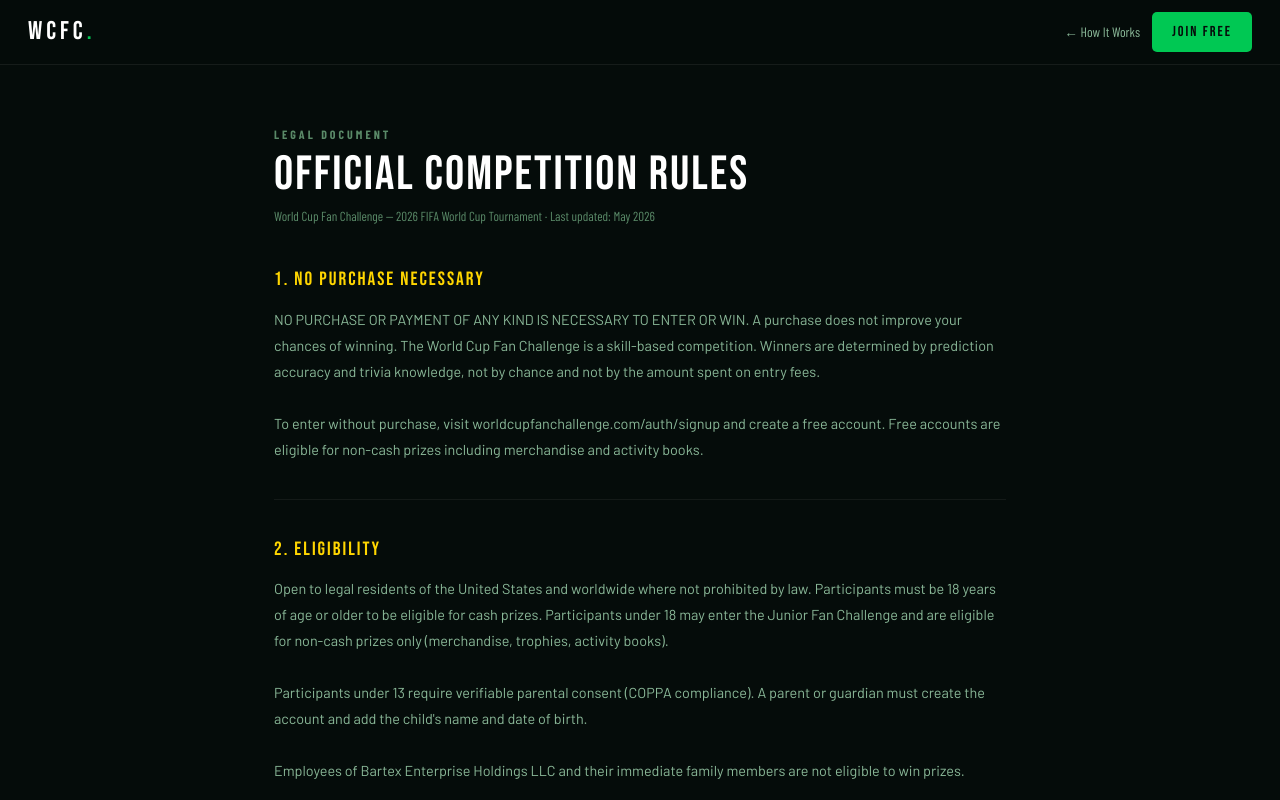
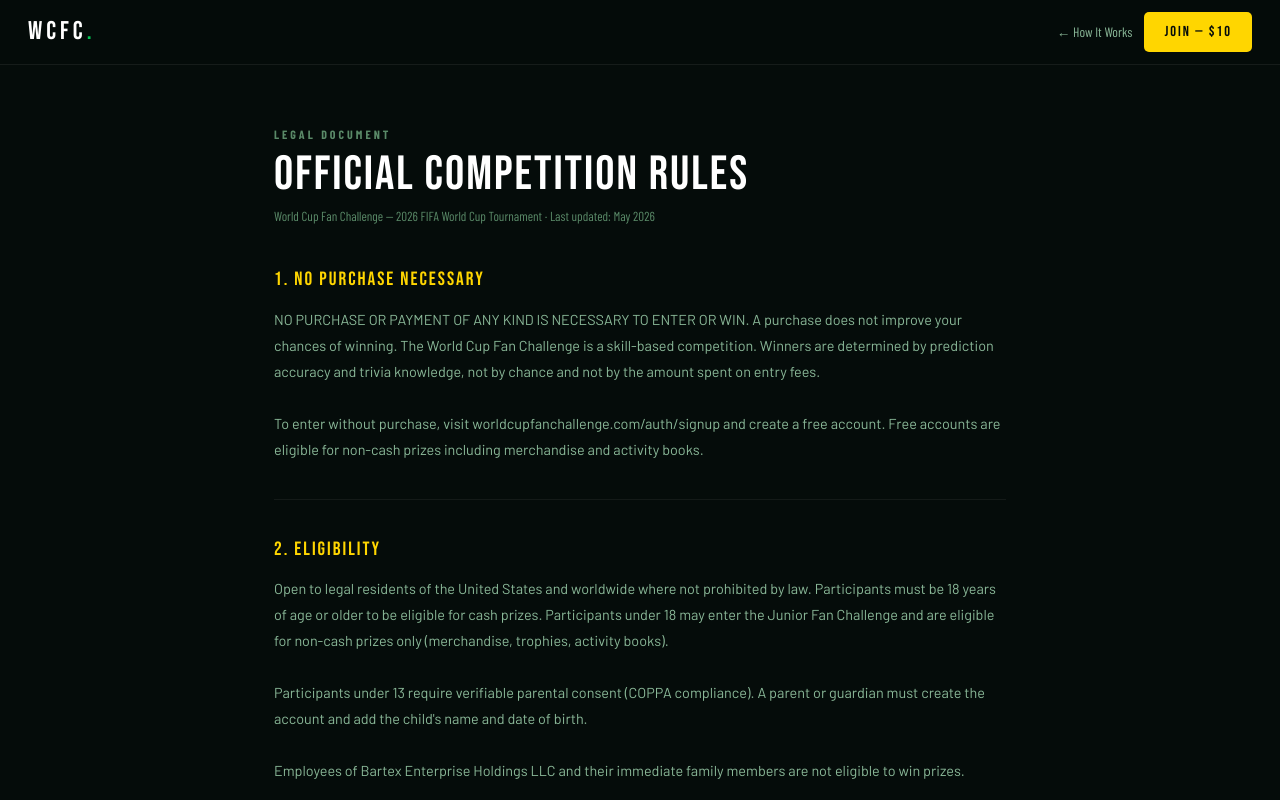
Before and after one commit to thomasjbartley-creator/wcfc-platform, a Next.js app: page /rules in a window 1280 px wide. Shown: the top 800 px of the page. Built offline with nearby package versions, Linux system fonts and the light colour scheme.

Commit message:
Update rules page: gold JOIN $10 nav button, free entry compliance footer

```diff
--- a/app/rules/page.tsx
+++ b/app/rules/page.tsx
@@ -8,7 +8,7 @@
  <Link href="/" style={{ fontFamily: "'Bebas Neue'", fontSize: '1.6rem', color: 'white', letterSpacing: '4px', textDecoration: 'none' }}>WCFC<span style={{ color: '#00C853' }}>.</span></Link>
  <div style={{ display: 'flex', gap: '12px', alignItems: 'center' }}>
  <Link href="/how-it-works" style={{ fontFamily: "'Barlow Condensed'", fontSize: '0.85rem', color: '#8ab898', textDecoration: 'none' }}>← How It Works</Link>
- <Link href="/auth/signup" style={{ fontFamily: "'Bebas Neue'", fontSize: '0.9rem', color: '#050C0A', background: '#00C853', letterSpacing: '2px', textDecoration: 'none', padding: '9px 20px', borderRadius: '5px' }}>JOIN FREE</Link>
+ <Link href="/auth/signup?plan=champion" style={{ fontFamily: "'Bebas Neue'", fontSize: '0.9rem', color: '#050C0A', background: '#FFD600', letterSpacing: '2px', textDecoration: 'none', padding: '9px 20px', borderRadius: '5px' }}>JOIN — $10</Link>
  </div>
  </nav>
 
@@ -117,8 +117,8 @@
 For participants under 13, we collect only the minimum necessary information with verifiable parental consent. Parents may request deletion of their child's data at any time by contacting thomasjbartley@worldcupfanchallenge.com.`,
  },
  {
- title: '10. Grassroots Fútbol Fund Donations',
- body: `Donations to the Grassroots Fútbol Fund are voluntary and separate from competition entry. Donations are not required to enter or win.
+ title: '10. Grassroots Futbol Fund Donations',
+ body: `Donations to the Grassroots Futbol Fund are voluntary and separate from competition entry. Donations are not required to enter or win.
 
 Donors may designate which country's youth programs receive their contribution. If no qualifying project exists for the designated country, funds are directed to partner organizations (streetfootballworld, Common Goal) earmarked for that region.
 
@@ -158,7 +158,7 @@
  <div style={{ fontFamily: "'Barlow Condensed'", fontSize: '0.8rem', color: '#3a5a42', letterSpacing: '1px', lineHeight: 1.8 }}>Questions? Contact thomasjbartley@worldcupfanchallenge.com<br />
  <Link href="/how-it-works" style={{ color: '#5a8a68' }}>How It Works →</Link>
  &nbsp;·&nbsp;
- <Link href="/auth/signup" style={{ color: '#5a8a68' }}>Join Free →</Link>
+ <span style={{ color: '#5a8a68' }}>Free entry available →</span>
  </div>
  </div>
  </div>
```
